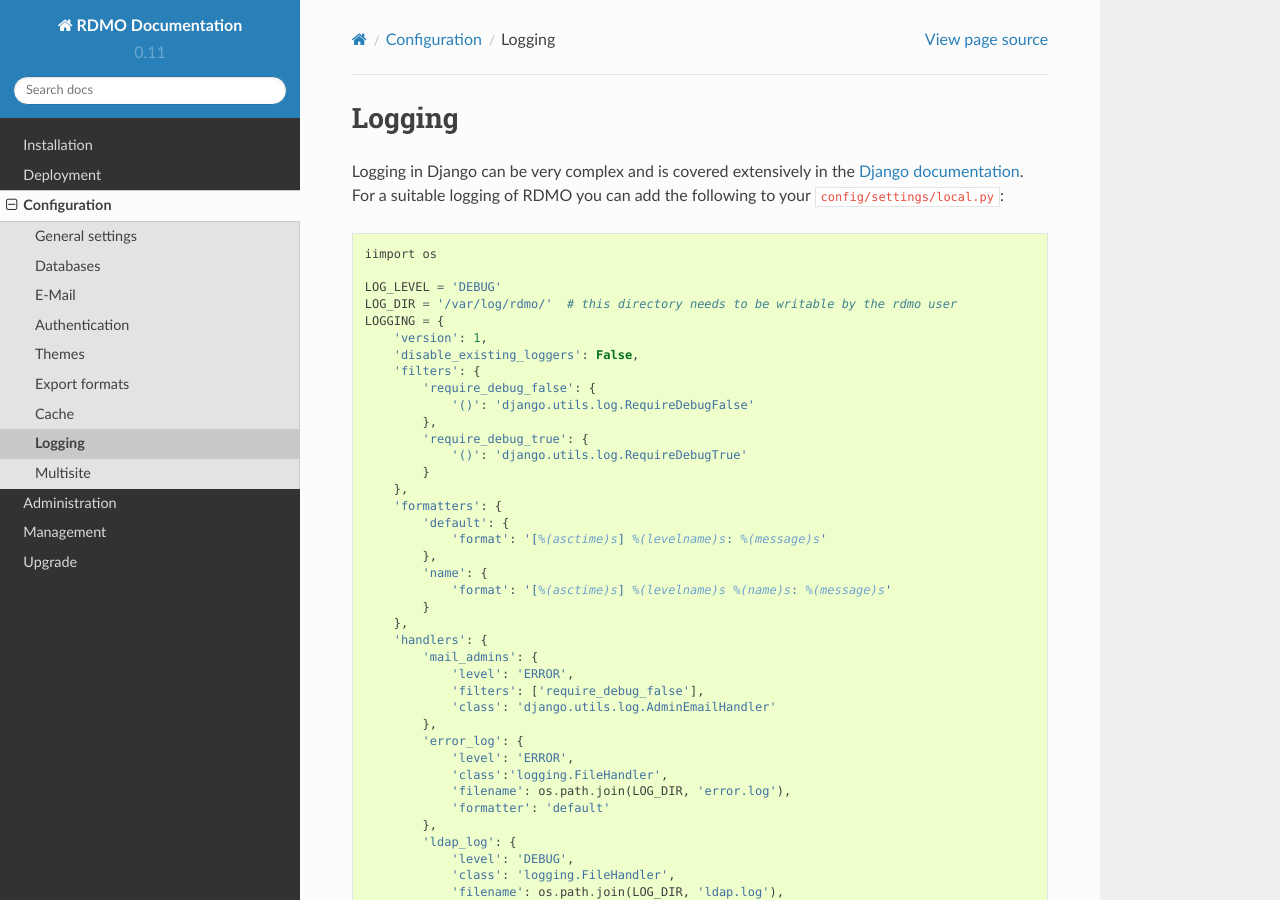
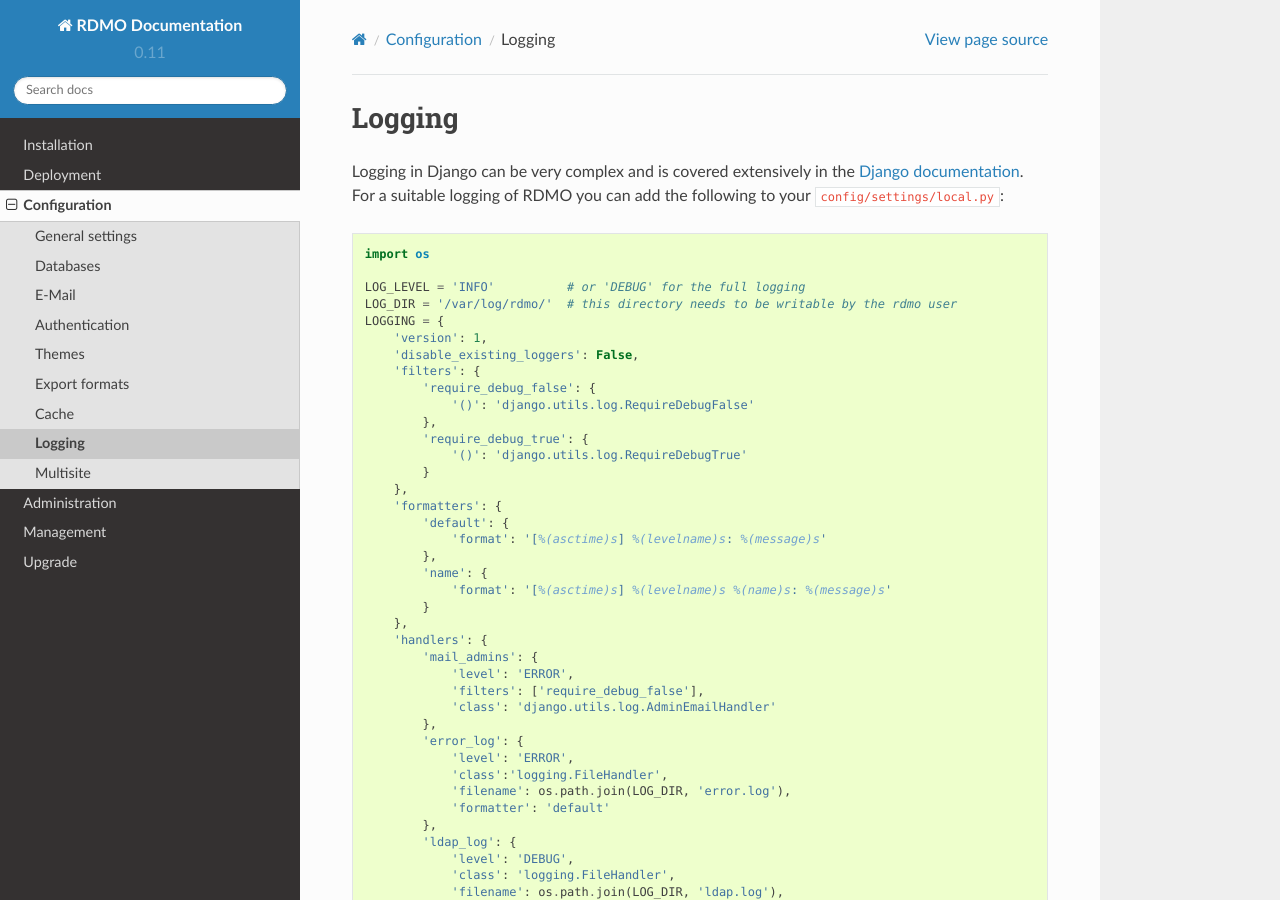
Before and after one commit to rdmorganiser/rdmo-docs, a Sphinx documentation site: the page built from docs/configuration/logging.md, in a window 1280 px wide and 900 px high. Built offline with Sphinx 7.4.7 and the Read the Docs theme 2.0.0, drawn with Linux system fonts in a browser that asks for light colours.

Commit message:
Update logging

````diff
--- a/docs/configuration/logging.md
+++ b/docs/configuration/logging.md
@@ -3,9 +3,9 @@
 Logging in Django can be very complex and is covered extensively in the [Django documentation](https://docs.djangoproject.com/en/stable/topics/logging/). For a suitable logging of RDMO you can add the following to your `config/settings/local.py`:
 
 ```python
-iimport os
+import os
 
-LOG_LEVEL = 'DEBUG'
+LOG_LEVEL = 'INFO'          # or 'DEBUG' for the full logging
 LOG_DIR = '/var/log/rdmo/'  # this directory needs to be writable by the rdmo user
 LOGGING = {
     'version': 1,
````
